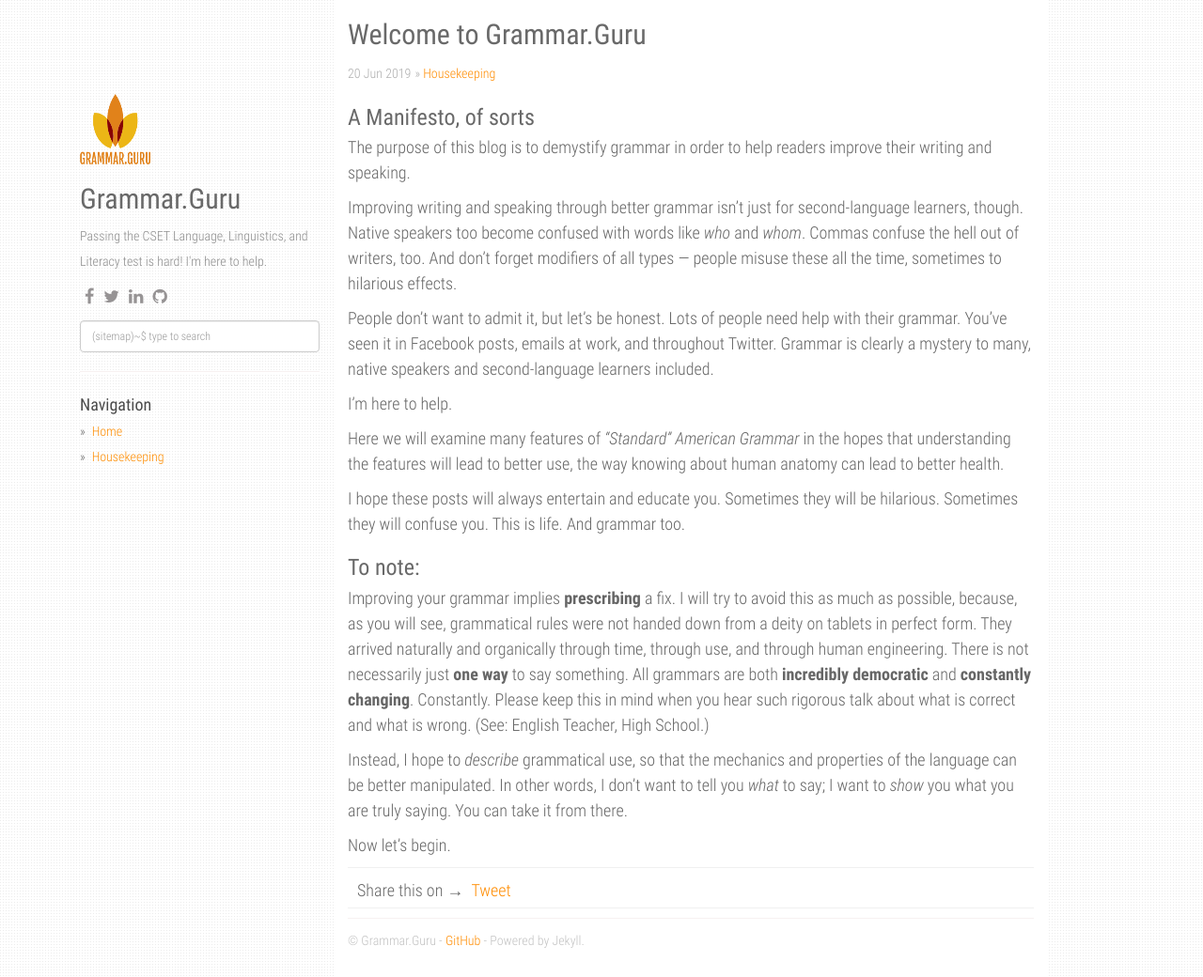
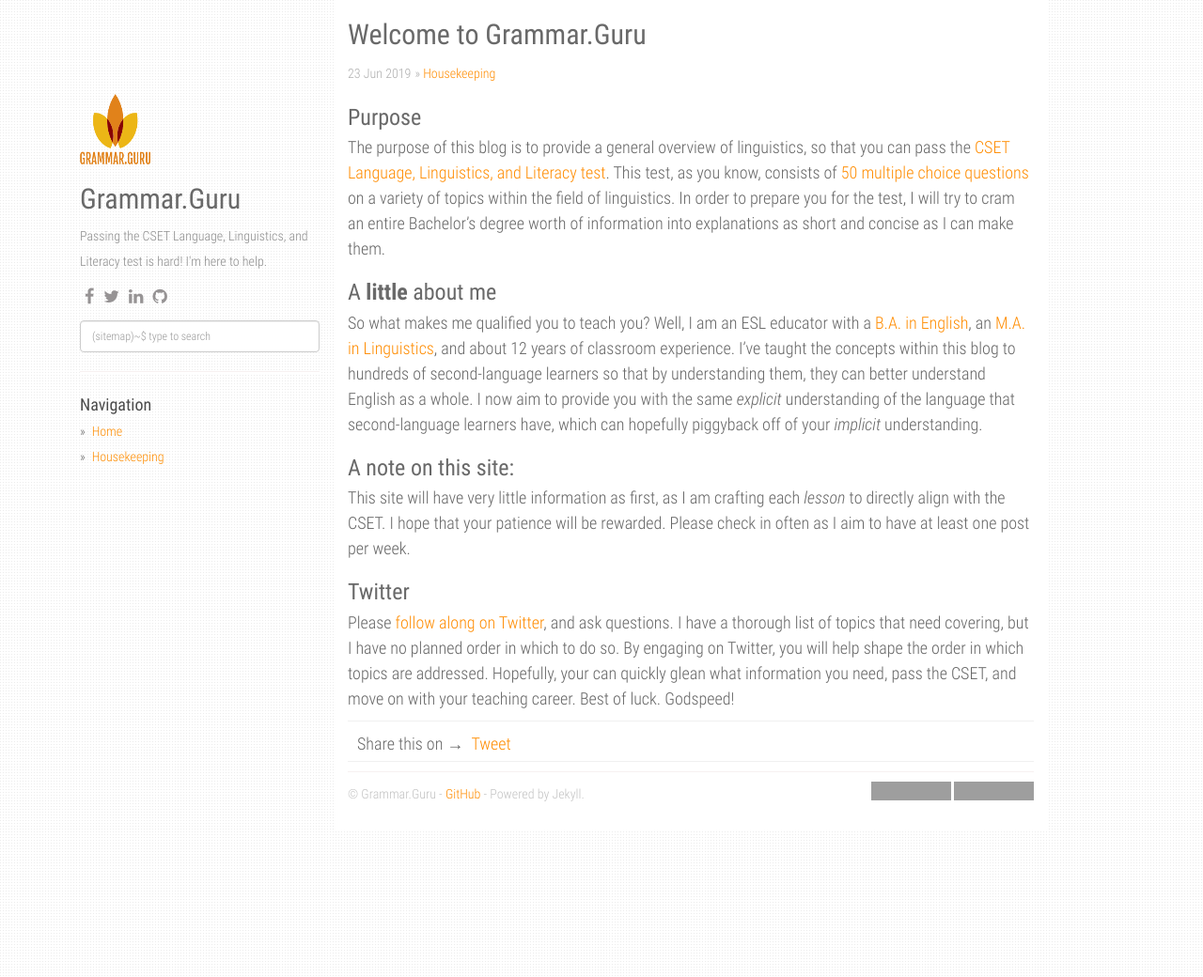
Before and after one commit to CMarcille/cmarcille.github.io, a Jekyll site: the page built from _posts/2019-06-21-Welcome.md, in a window 1280 px wide. Shown: the whole page at 94% size. Built offline with Jekyll 4.4.1, drawn with Linux system fonts in a browser that asks for light colours; comment, search, counter and statistics services are not loaded; grey boxes are pictures that could not be loaded.

Commit message:
Update 2019-06-21-Welcome.md

```diff
--- a/_posts/2019-06-21-Welcome.md
+++ b/_posts/2019-06-21-Welcome.md
@@ -1,28 +1,19 @@
 ---
 layout: post
 title:  Welcome to Grammar.Guru
-date:   2019-06-21 00:6:23 +0530
+date:   2019-06-23
 categories: [Housekeeping]
 ---
 
-### A Manifesto, of sorts
+### Purpose
 
-The purpose of this blog is to demystify grammar in order to help readers improve their writing and speaking.
+The purpose of this blog is to provide a general overview of linguistics, so that you can pass the [CSET Language, Linguistics, and Literacy test](https://www.ctcexams.nesinc.com/TestView.aspx?f=HTML_FRAG/CA_CSET105_TestPage.html). This test, as you know, consists of [50 multiple choice questions](https://www.ctcexams.nesinc.com/content/docs/CSET_Prep/CS_105teststructure.pdf) on a variety of topics within the field of linguistics. In order to prepare you for the test, I will try to cram an entire Bachelor’s degree worth of information into explanations as short and concise as I can make them.
 
-Improving writing and speaking through better grammar isn’t just for second-language learners, though. Native speakers too become confused with words like *who* and *whom*. Commas confuse the hell out of writers, too. And don’t forget modifiers of all types — people misuse these all the time, sometimes to hilarious effects.
+### A **little** about me
+So what makes me qualified you to teach you? Well, I am an ESL educator with a [B.A. in English](http://fresnostate.edu/artshum/english/), an [M.A. in Linguistics](http://www.sjsu.edu/linguistics/), and about 12 years of classroom experience. I’ve taught the concepts within this blog to hundreds of second-language learners so that by understanding them, they can better understand English as a whole. I now aim to provide you with the same *explicit* understanding of the language that second-language learners have, which can hopefully piggyback off of your *implicit* understanding.
 
-People don’t want to admit it, but let’s be honest. Lots of people need help with their grammar. You’ve seen it in Facebook posts, emails at work, and throughout Twitter. Grammar is clearly a mystery to many, native speakers and second-language learners included.
+### A note on this site:
+This site will have very little information as first, as I am crafting each *lesson* to directly align with the CSET. I hope that your patience will be rewarded. Please check in often as I aim to have at least one post per week.
 
-I’m here to help.
-
-Here we will examine many features of *“Standard” American Grammar* in the hopes that understanding the features will lead to better use, the way knowing about human anatomy can lead to better health.
-
-I hope these posts will always entertain and educate you. Sometimes they will be hilarious. Sometimes they will confuse you. This is life. And grammar too.
-
-### To note:
-
-Improving your grammar implies **prescribing** a fix. I will try to avoid this as much as possible, because, as you will see, grammatical rules were not handed down from a deity on tablets in perfect form. They arrived naturally and organically through time, through use, and through human engineering. There is not necessarily just **one way** to say something. All grammars are both **incredibly democratic** and **constantly changing**. Constantly. Please keep this in mind when you hear such rigorous talk about what is correct and what is wrong. (See: English Teacher, High School.)
-
-Instead, I hope to *describe* grammatical use, so that the mechanics and properties of the language can be better manipulated. In other words, I don’t want to tell you *what* to say; I want to *show* you what you are truly saying. You can take it from there.
-
-Now let’s begin.
+### Twitter
+Please [follow along on Twitter](https://twitter.com/GrammarDotGuru), and ask questions. I have a thorough list of topics that need covering, but I have no planned order in which to do so. By engaging on Twitter, you will help shape the order in which topics are addressed. Hopefully, your can quickly glean what information you need, pass the CSET, and move on with your teaching career. Best of luck. Godspeed!
```
